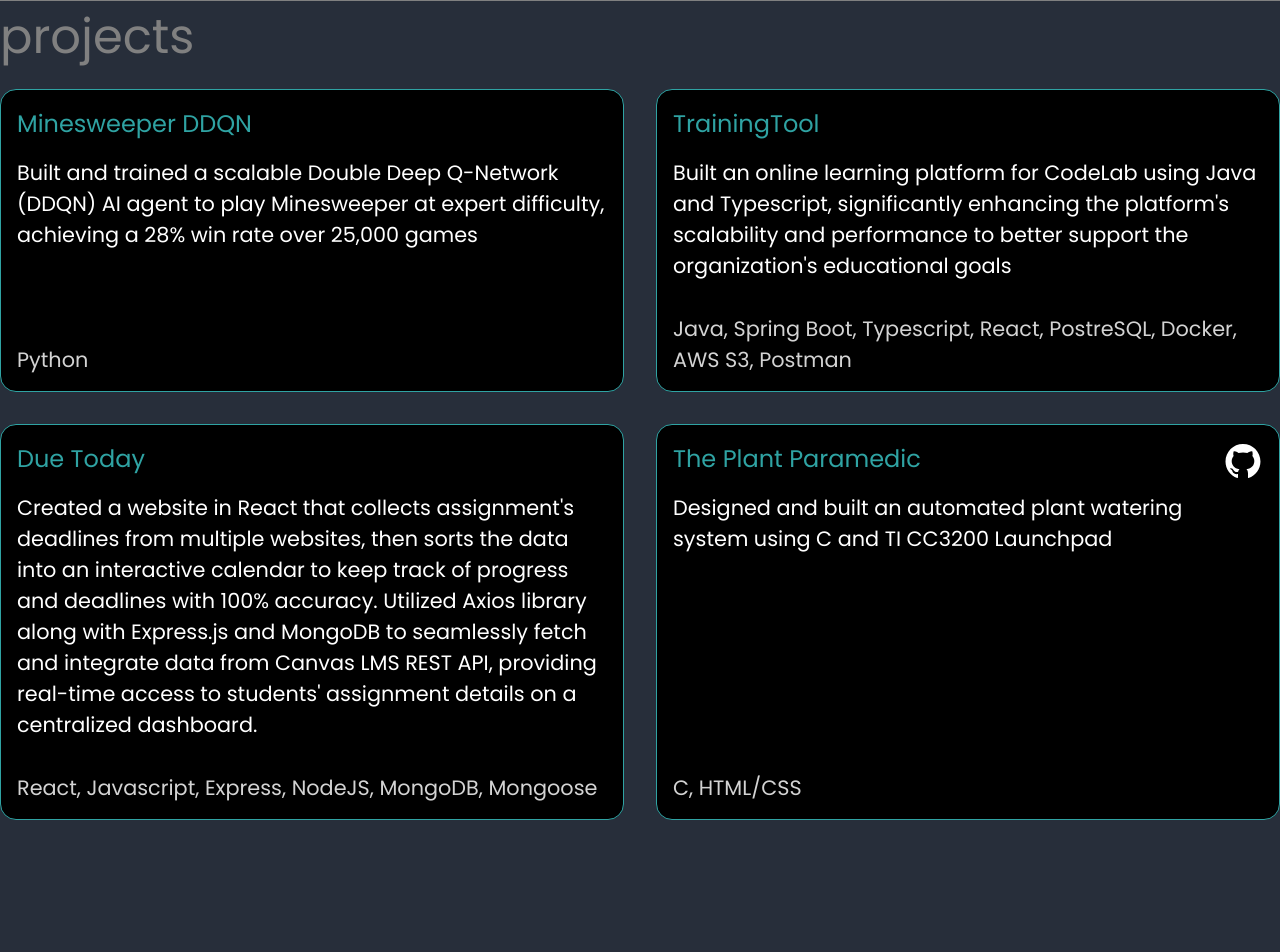
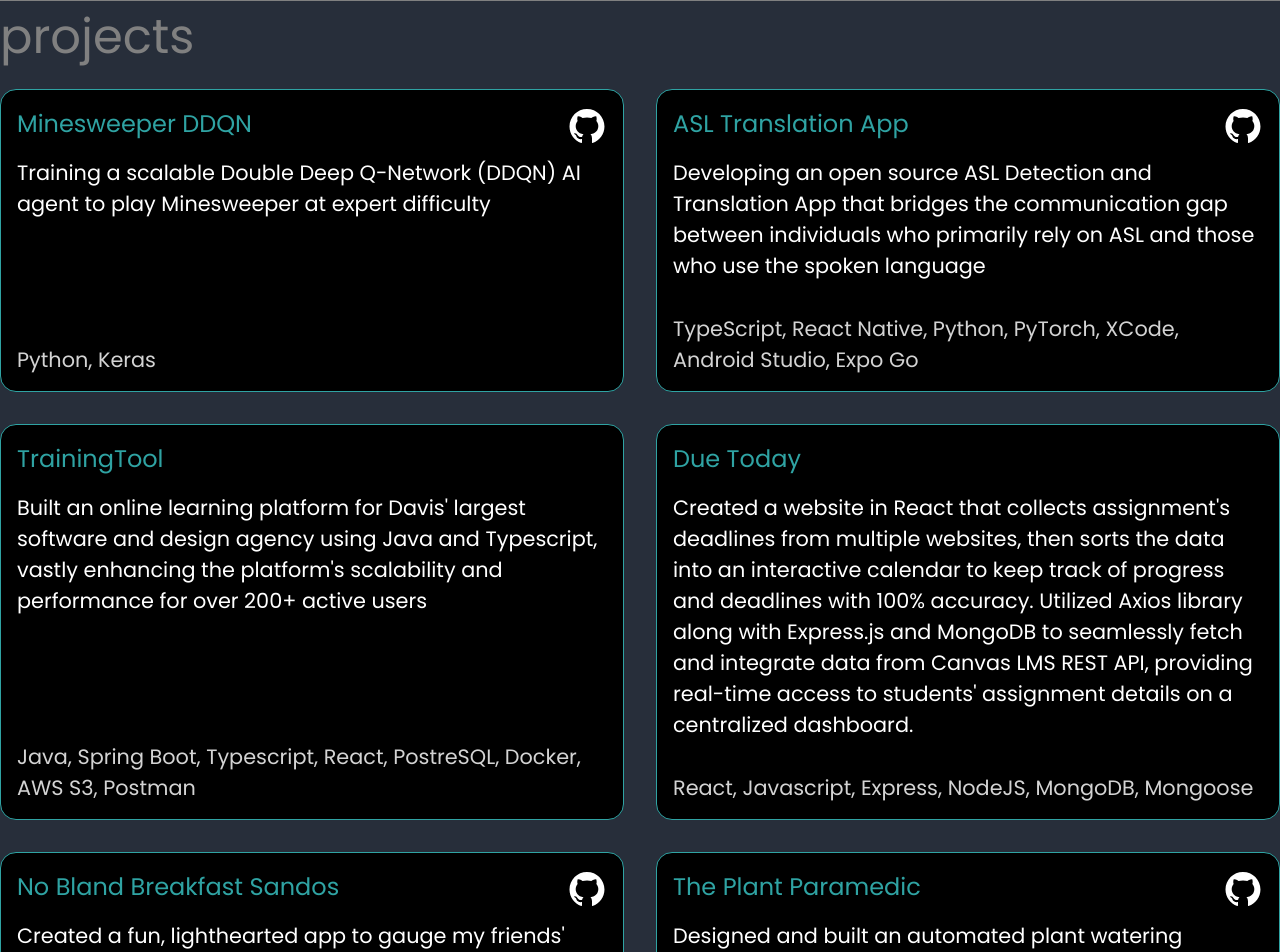
Before and after one commit to niknahadb/personal-website, a Next.js app: page /projects in a window 1280 px wide. Shown: the top 952 px of the page. Before the commit the page ends 900 px from the top, so only its background shows below. Built offline with nearby package versions, Linux system fonts and the light colour scheme.

Commit message:
update projects

```diff
--- a/data/projectData.js
+++ b/data/projectData.js
@@ -1,13 +1,20 @@
 const projectData = [
   {
     title: "Minesweeper DDQN",
-    description: `Built and trained a scalable Double Deep Q-Network (DDQN) AI agent to play Minesweeper at expert difficulty, achieving a 28% win rate over 25,000 games`,
-    techStack: "Python",
-    githubLink: "",
+    description: `Training a scalable Double Deep Q-Network (DDQN) AI agent to play Minesweeper at expert difficulty`,
+    techStack: "Python, Keras",
+    githubLink: "https://github.com/niknahadb/Minesweeper-DDQN",
+  },
+  {
+    title: "ASL Translation App",
+    description: `Developing an open source ASL Detection and Translation App that bridges the communication gap between individuals who primarily rely on ASL and those who use the spoken language`,
+    techStack:
+      "TypeScript, React Native, Python, PyTorch, XCode, Android Studio, Expo Go",
+    githubLink: "https://github.com/niknahadb/ASL-Translation-App",
   },
   {
     title: "TrainingTool",
-    description: `Built an online learning platform for CodeLab using Java and Typescript, significantly enhancing the platform's scalability and performance to better support the organization's educational goals`,
+    description: `Built an online learning platform for Davis' largest software and design agency using Java and Typescript, vastly enhancing the platform's scalability and performance for over 200+ active users`,
     techStack:
       "Java, Spring Boot, Typescript, React, PostreSQL, Docker, AWS S3, Postman",
     githubLink: "",
@@ -20,8 +27,14 @@ const projectData = [
     githubLink: "",
   },
   {
+    title: "No Bland Breakfast Sandos",
+    description: `Created a fun, lighthearted app to gauge my friends' taste and style in breakfast sandwiches`,
+    techStack: "TypeScript, Vercel",
+    githubLink: "https://rate-my-sando.vercel.app/",
+  },
+  {
     title: "The Plant Paramedic",
-    description: `Designed and built an automated plant watering system using C and TI CC3200 Launchpad`,
+    description: `Designed and built an automated plant watering system primarily using C and a TI CC3200 Launchpad`,
     techStack: "C, HTML/CSS",
     githubLink: "https://niknahadb.github.io/plantparamedic/",
   },
```
